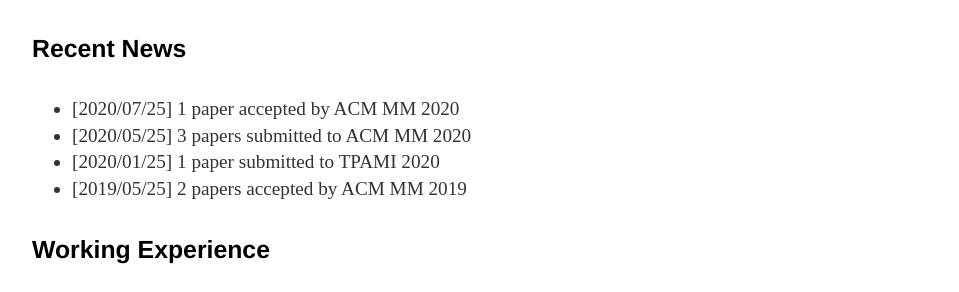
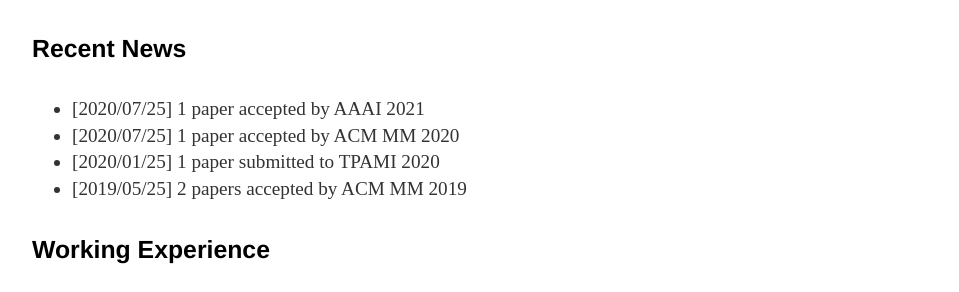
Before and after one commit to cfm-wxh/xuanhanwang.github.io, a Jekyll site: the page built from index.html, in a window 1280 px wide. Shown: the part 627-919 px from the top of the page, without its empty margins (160-1119 px from the left). Built offline with Jekyll 4.4.1, drawn with Linux system fonts in a browser that asks for light colours.

Commit message:
Update index.html
update

```diff
--- a/index.html
+++ b/index.html
@@ -33,8 +33,8 @@
 
 <h4> Recent News</h4>
 	<ul>
+	<li>[2020/07/25] 1 paper accepted by AAAI 2021 </li>
 	<li>[2020/07/25] 1 paper accepted by ACM MM 2020 </li>
-	<li>[2020/05/25] 3 papers submitted to ACM MM 2020 </li>
 	<li>[2020/01/25] 1 paper submitted to TPAMI 2020</li>
 	<li>[2019/05/25] 2 papers accepted by ACM MM 2019</li>
 	</ul>
```
